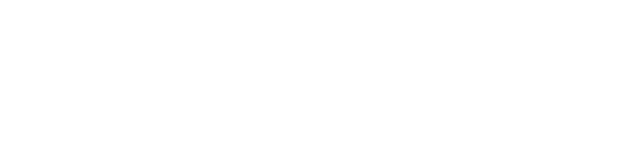
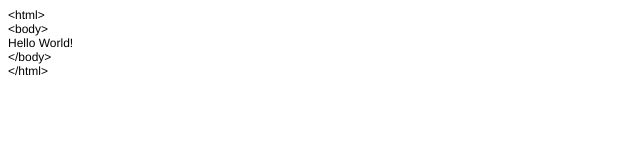
Before and after one commit to joyen98/Personal-Website, a plain HTML site: page index.html in a window 1280 px wide. Shown: the whole page, without its empty margins (0-640 px from the left). Drawn offline with Linux system fonts and the light colour scheme.

Commit message:
Hello World

```diff
--- a/index.html
+++ b/index.html
@@ -7,8 +7,14 @@
   <meta name="Generator" content="Cocoa HTML Writer">
   <meta name="CocoaVersion" content="1404.13">
   <style type="text/css">
+    p.p1 {margin: 0.0px 0.0px 0.0px 0.0px; font: 12.0px Helvetica}
   </style>
 </head>
 <body>
+<p class="p1">&lt;html&gt;</p>
+<p class="p1">&lt;body&gt;</p>
+<p class="p1">Hello World!</p>
+<p class="p1">&lt;/body&gt;</p>
+<p class="p1">&lt;/html&gt;</p>
 </body>
 </html>
```
